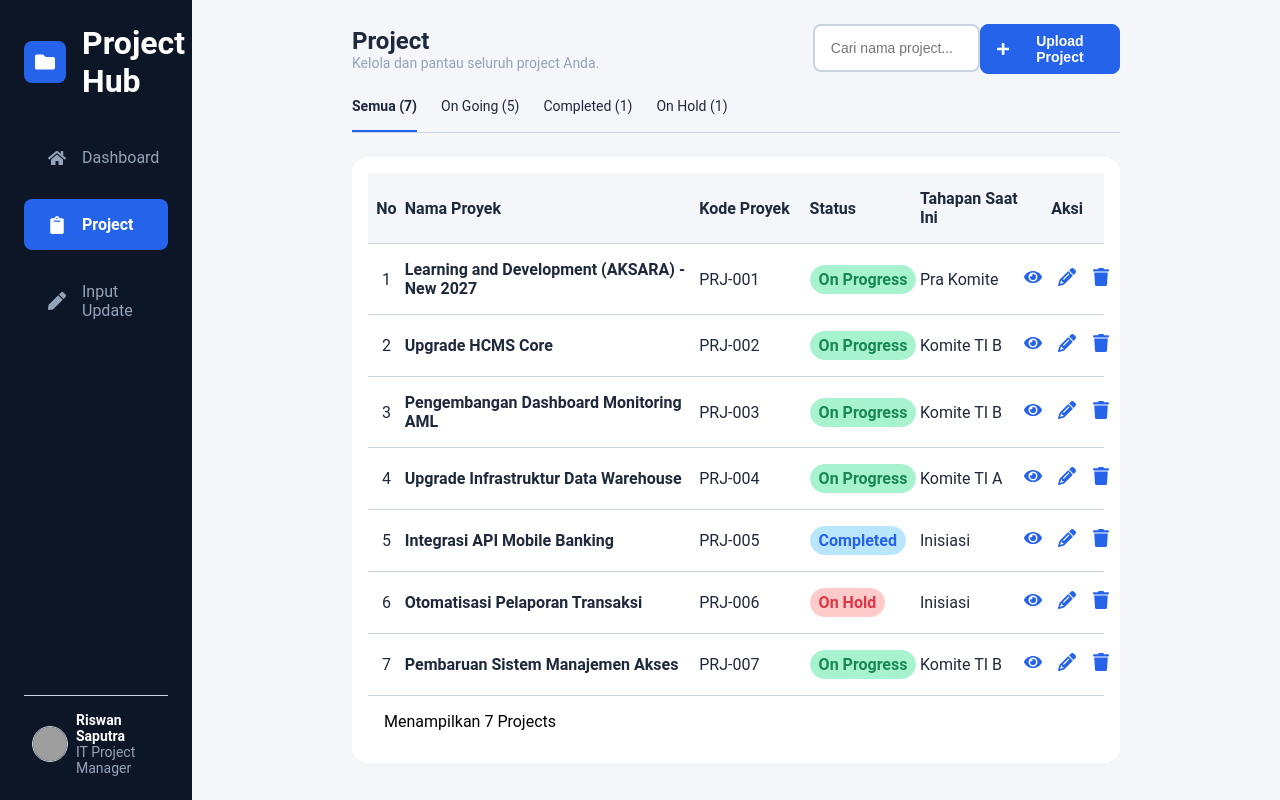
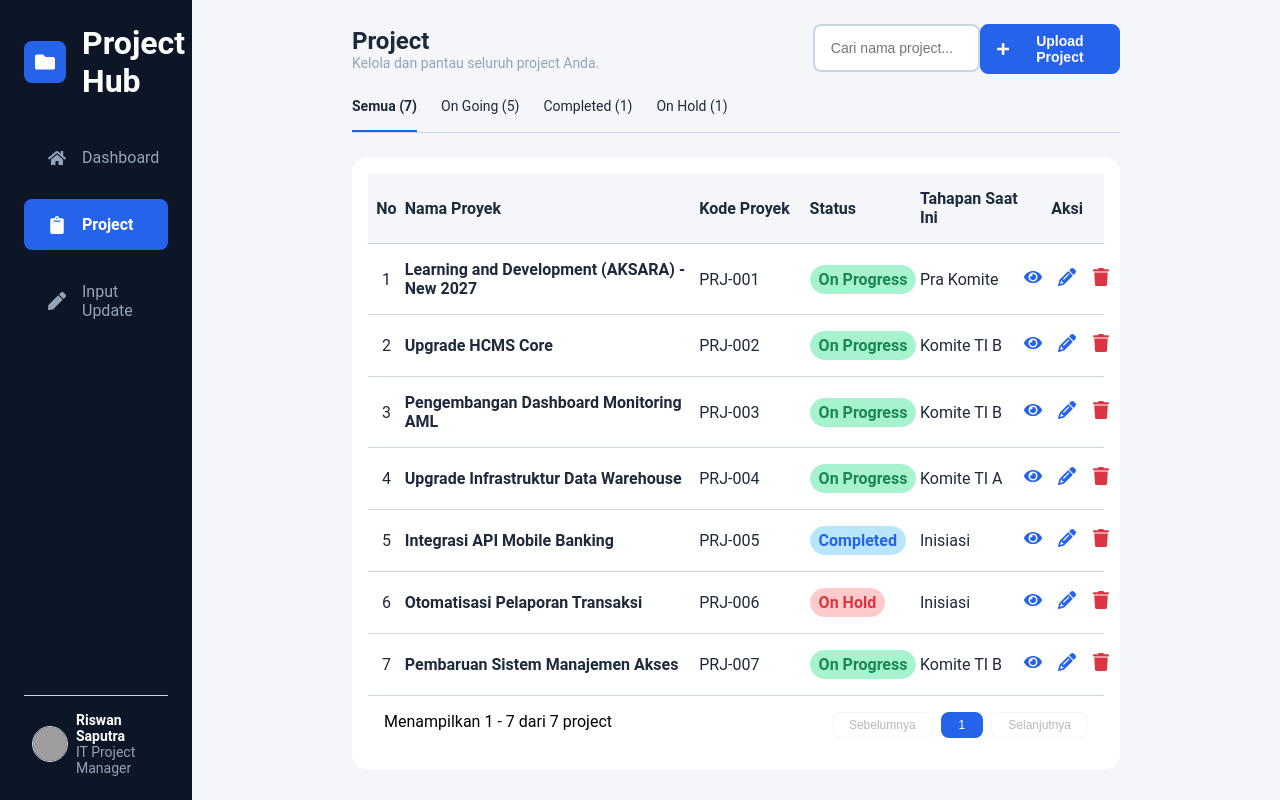
Before and after one commit to tjokabelputra/Project-Hub, a React (Vite) app: page /projects in a window 1280 px wide. Built offline with nearby package versions, Linux system fonts and the light colour scheme; grey boxes are pictures that could not be loaded.

Commit message:
added pagination for project lists

```diff
--- a/src/components/ProjectPage/ProjectListTable.jsx
+++ b/src/components/ProjectPage/ProjectListTable.jsx
@@ -4,6 +4,24 @@
 
 function ProjectListTable({ projects, filterIndex }) {
   const [filteredProjects, setFilteredProjects] = useState(projects);
+  const [currentPage, setCurrentPage] = useState(1);
+
+  const tableSize = 10;
+  const pageCount = Math.ceil(filteredProjects.length / tableSize);
+  const startIndex = (currentPage - 1) * tableSize;
+  const endIndex = startIndex + tableSize;
+
+  const visiblePageCount = 3;
+  const startPage = Math.min(
+    currentPage,
+    Math.max(1, pageCount - visiblePageCount + 1),
+  );
+  const visiblePages = Array.from(
+    {
+      length: Math.min(visiblePageCount, pageCount),
+    },
+    (_, index) => startPage + index
+  );
 
   useEffect(() => {
     const setFilter = () => {
@@ -65,9 +83,9 @@
           </tr>
         </thead>
         <tbody className="project-list-table__body">
-          {filteredProjects.map((project, index) => (
+          {filteredProjects.slice(startIndex, endIndex).map((project, index) => (
             <tr key={project.id}>
-              <td>{index + 1}</td>
+              <td>{startIndex + index + 1}</td>
               <td className="project-list-table__name">{project.name}</td>
               <td>{project.code}</td>
               <td className={`project-list-table__status project-list-table__status-${project.status.toLowerCase()}`}><p>{formatStatus(project.status)}</p></td>
@@ -90,7 +108,53 @@
         </tbody>
       </table>
       <div className="project-list-layout__footer">
-        <p>Menampilkan {filteredProjects.length} Projects</p>
+        <p>
+          Menampilkan{' '}
+          {filteredProjects.length === 0 ? 0 : startIndex + 1}
+          {' - '}
+          {Math.min(endIndex, filteredProjects.length)}
+          {' dari '}
+          {filteredProjects.length} project
+        </p>
+        <div className="project-list-layout__pagination">
+          <button
+            type="button"
+            className={
+              currentPage !== 1
+                ? 'project-list-layout__page project-list-layout__page--active'
+                : 'project-list-layout__page'
+            }
+            disabled={currentPage === 1}
+            onClick={() => setCurrentPage((page) => page - 1)}>
+            Sebelumnya
+          </button>
+
+          {visiblePages.map((page) => (
+            <button
+              key={page}
+              type="button"
+              className={
+                currentPage === page
+                  ? 'project-list-layout__page project-list-layout__page--active'
+                  : 'project-list-layout__page'
+              }
+              onClick={() => setCurrentPage(page)}>
+              {page}
+            </button>
+          ))}
+          <button
+            type="button"
+            className={
+              currentPage === pageCount || pageCount === 0
+                ? 'project-list-layout__page'
+                : 'project-list-layout__page project-list-layout__page--active'
+            }
+            disabled={currentPage === pageCount || pageCount === 0}
+            onClick={() => setCurrentPage((page) => page + 1)}
+          >
+            Selanjutnya
+          </button>
+        </div>
       </div>
     </div>
   );
--- a/src/style/project/projectTable.css
+++ b/src/style/project/projectTable.css
@@ -104,7 +104,14 @@
     padding: 0;
     font-size: 18px;
     cursor: pointer;
-    color: var(--primary);
+}
+
+.project-list-table__action-detail, .project-list-table__action-edit {
+    color: var(--primary)
+}
+
+.project-list-table__action-delete {
+    color: var(--danger);
 }
 
 .project-list-table tbody tr:hover {
@@ -114,4 +121,26 @@
 .project-list-layout__footer{
     display: flex;
     padding: 16px;
+    justify-content: space-between;
 }
+
+.project-list-layout__pagination {
+    display: flex;
+    flex-direction: row;
+    gap: 8px
+}
+
+.project-list-layout__page {
+    padding-inline: 16px;
+    padding-block: 4px;
+    background: var(--surface-secondary);
+    border: 1px solid var(--background);
+    border-radius: 8px;
+    font-size: 12px;
+}
+
+.project-list-layout__page--active {
+    background: var(--primary);
+    color: var(--text-secondary);
+    border: 2px solid var(--primary);
+}
```
